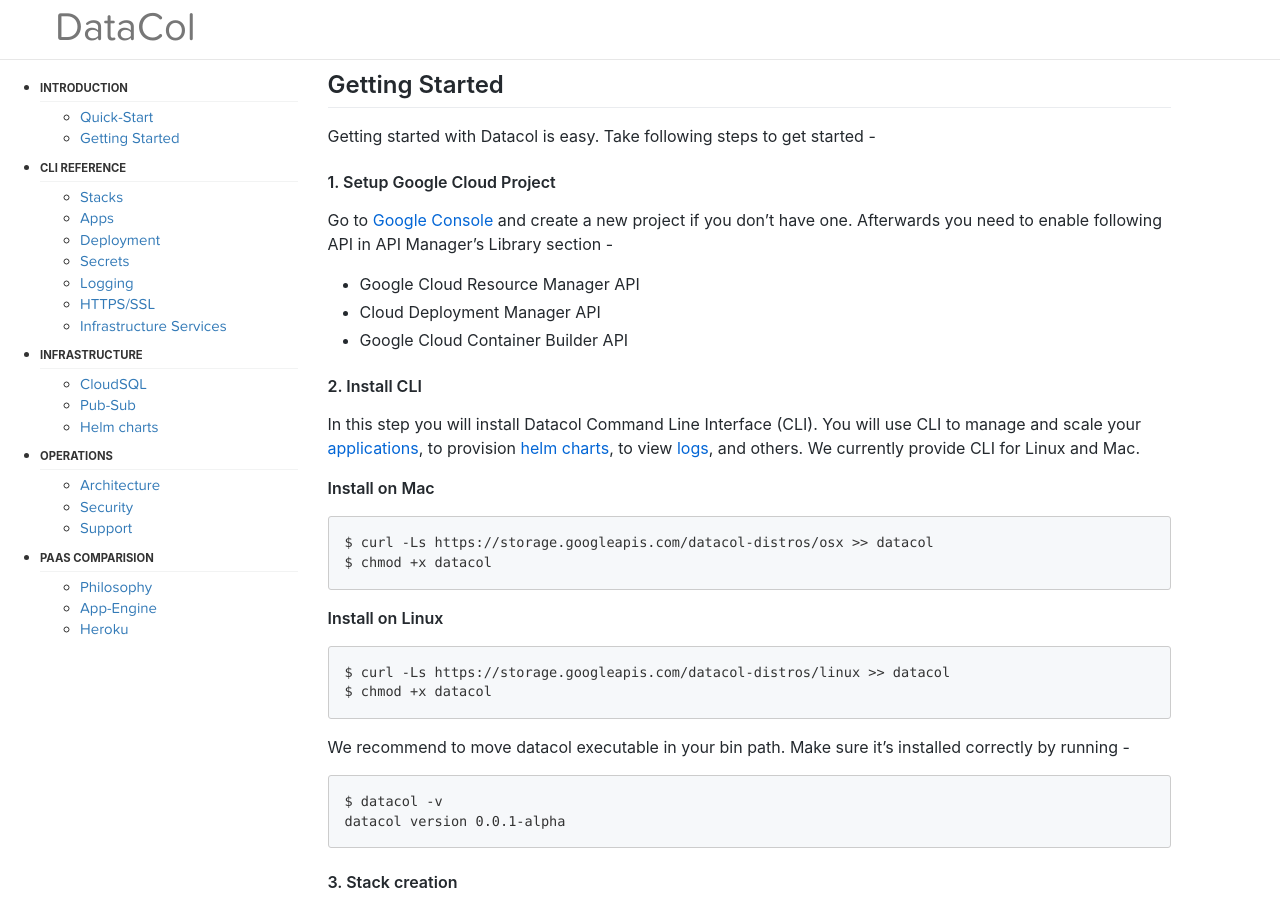
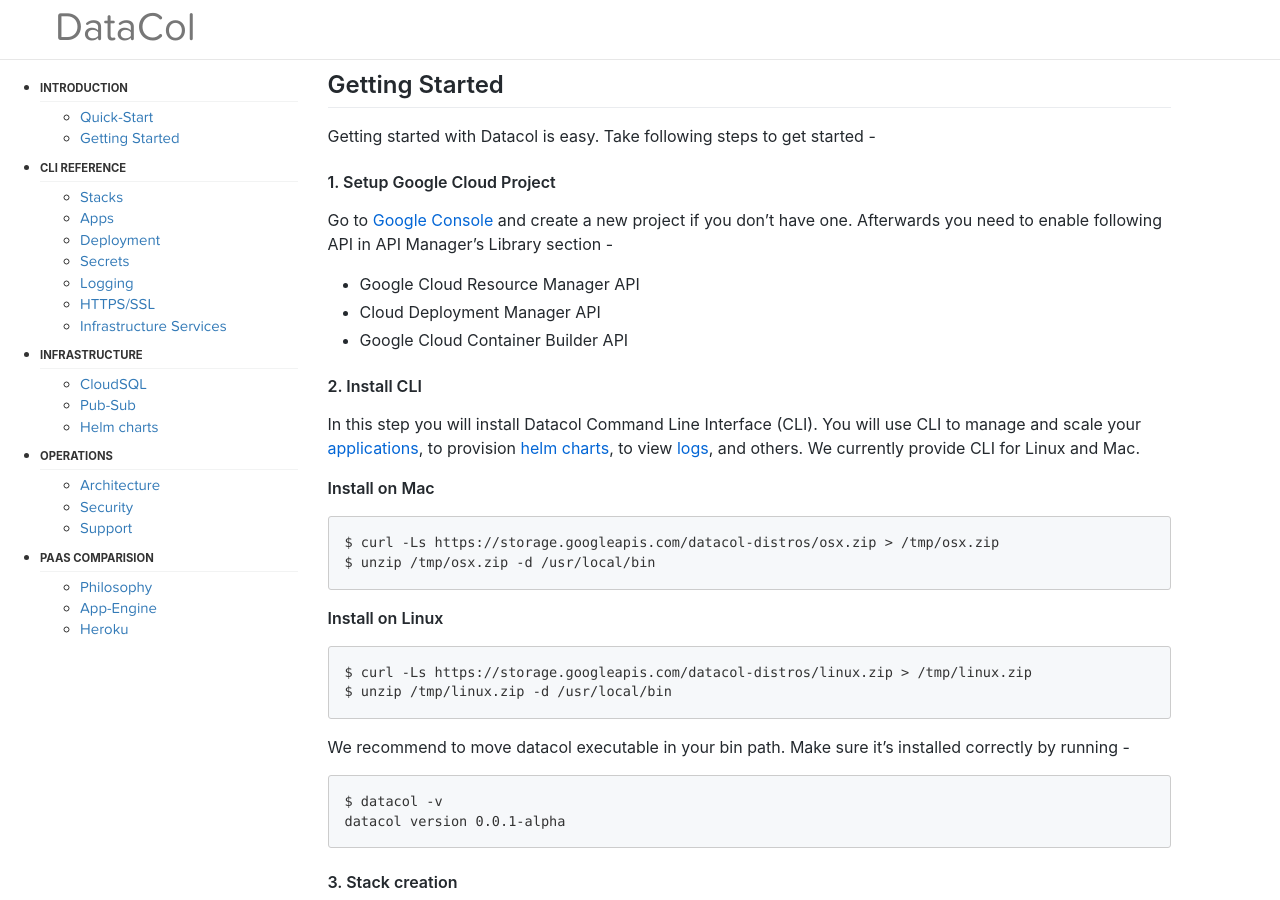
Before and after one commit to datacol-io/datacol-io.github.io, a Jekyll site: the page built from docs/getting-started.md, in a window 1280 px wide and 900 px high. Built offline with Jekyll 4.4.1, drawn with Linux system fonts in a browser that asks for light colours; our own code applies the rules of GitHub Pages for plain Markdown files.

Commit message:
instructions for using zip cli

```diff
--- a/docs/getting-started.md
+++ b/docs/getting-started.md
@@ -19,13 +19,13 @@ In this step you will install Datacol Command Line Interface (CLI). You will use
 
 **Install on Mac**
 
-    $ curl -Ls https://storage.googleapis.com/datacol-distros/osx >> datacol
-    $ chmod +x datacol
+    $ curl -Ls https://storage.googleapis.com/datacol-distros/osx.zip > /tmp/osx.zip
+    $ unzip /tmp/osx.zip -d /usr/local/bin
 
 **Install on Linux**
 
-    $ curl -Ls https://storage.googleapis.com/datacol-distros/linux >> datacol
-    $ chmod +x datacol
+    $ curl -Ls https://storage.googleapis.com/datacol-distros/linux.zip > /tmp/linux.zip
+    $ unzip /tmp/linux.zip -d /usr/local/bin
 
 We recommend to move datacol executable in your bin path. Make sure it's installed correctly by running -
 
--- a/index.html
+++ b/index.html
@@ -227,8 +227,8 @@ datacol scale --count=3   # scale
         <h4> 1. Download CLI </h4>
 
 {% highlight shell %}
-> curl -Ls https://storage.googleapis.com/datacol-distros/osx > /usr/local/bin/datacol
-> chmod +x /usr/local/bin/datacol
+> curl -Ls https://storage.googleapis.com/datacol-distros/osx.zip > /tmp/osx.zip
+> unzip /tmp/osx.zip -d /usr/local/bin
 {% endhighlight %}
 
         <h4> 2. Create a new stack </h4>
```
